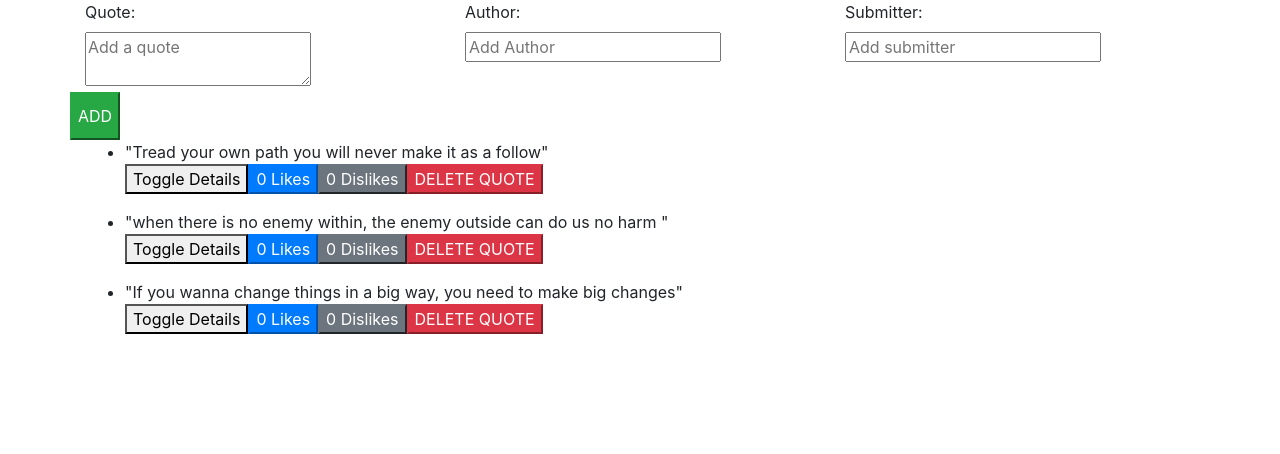
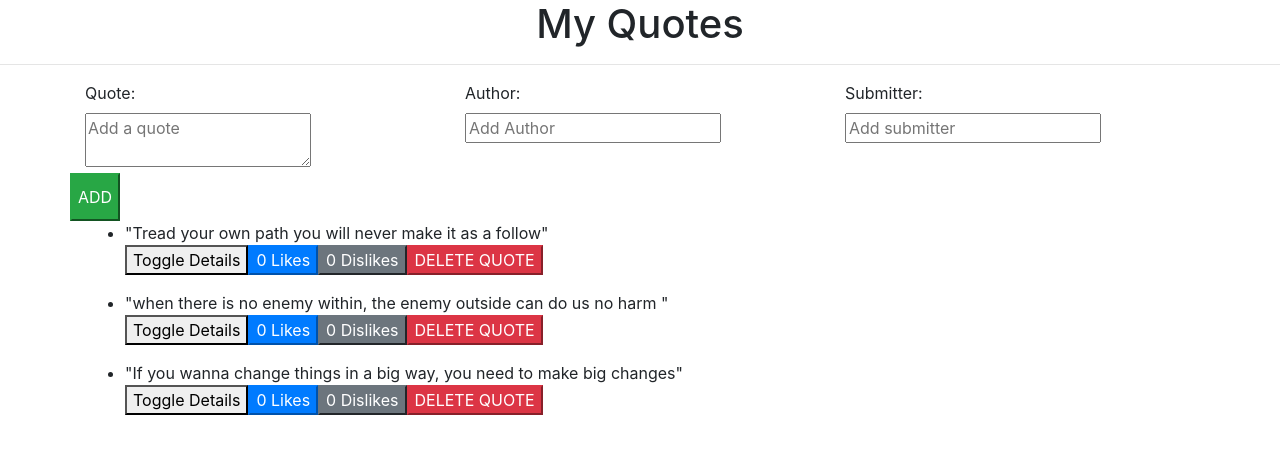
Before and after one commit to waheedmusa/quotes, an Angular app: page / in a window 1280 px wide. Shown: the top 454 px of the page. Built offline with nearby package versions, Linux system fonts and the light colour scheme.

Commit message:
heading added

```diff
--- a/src/app/quote/quote.component.css
+++ b/src/app/quote/quote.component.css
@@ -0,0 +1,3 @@
+.header{
+    text-align: center
+}
--- a/src/app/quote/quote.component.html
+++ b/src/app/quote/quote.component.html
@@ -1,3 +1,5 @@
+<h1 class="header">My Quotes</h1>
+<hr>
 <div class="container">
     <div class="row">
         <div class="col-4">
```
